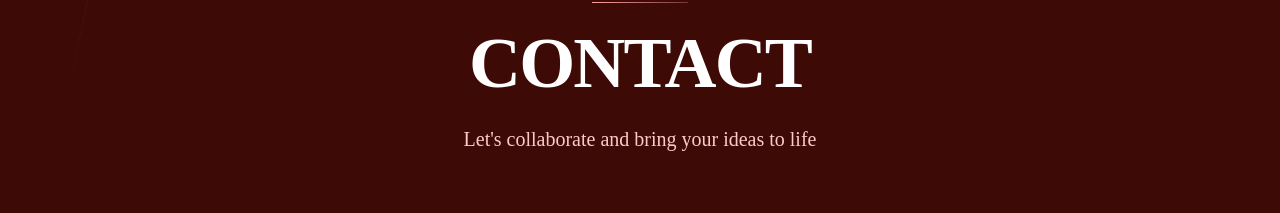
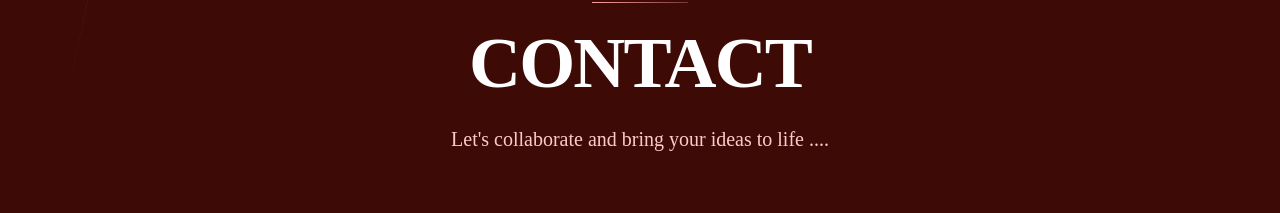
Before and after one commit to SonalMittal-14/Portfolio, a Next.js app: page / in a window 1280 px wide. Shown: the part 10380-10593 px from the top of the page. Built offline with nearby package versions, Linux system fonts and the light colour scheme.

Commit message:
Few Changes

```diff
--- a/src/components/Contact.tsx
+++ b/src/components/Contact.tsx
@@ -151,7 +151,7 @@ const Contact = () => {
               CONTACT
             </h2>
             <p className="text-xl text-red-200 max-w-2xl mx-auto leading-relaxed" style={{fontFamily: 'Times New Roman, serif'}}>
-              Let's collaborate and bring your ideas to life
+              Let's collaborate and bring your ideas to life ....
             </p>
           </div>
         </div>
```
